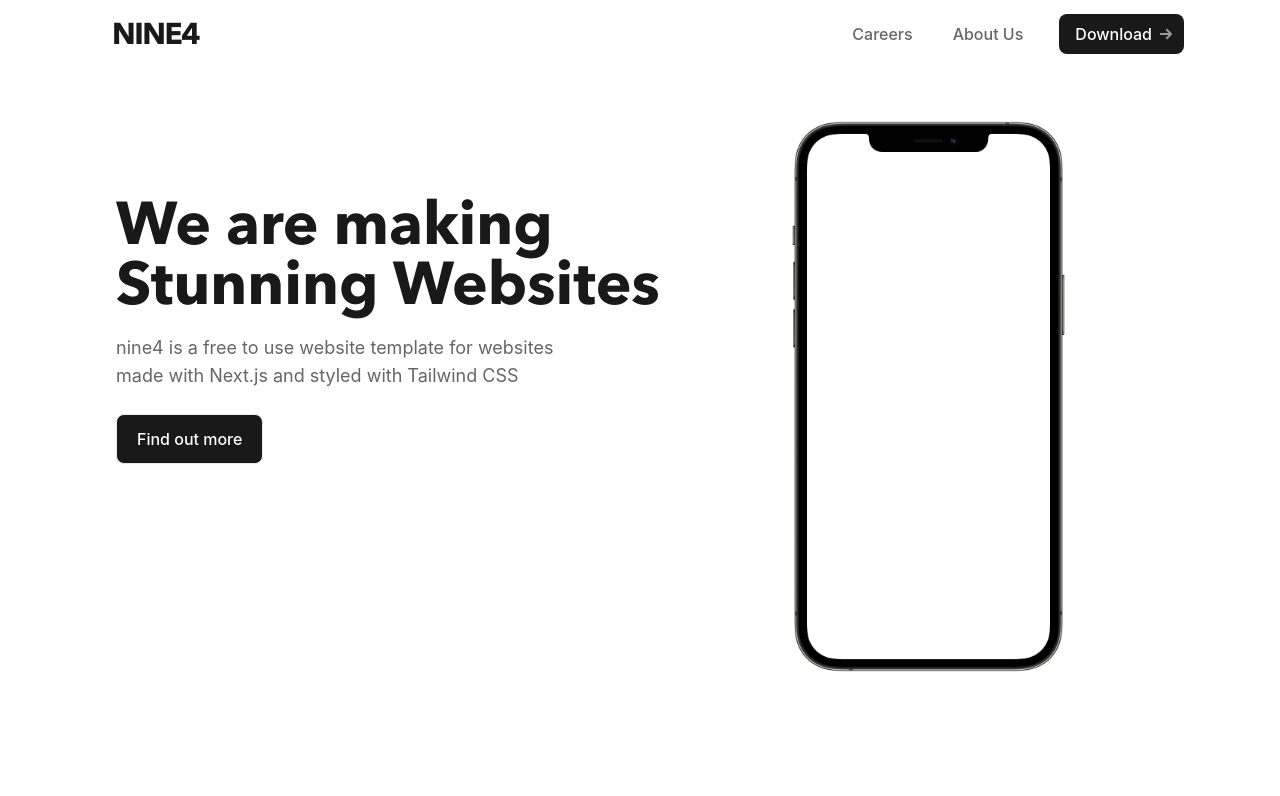
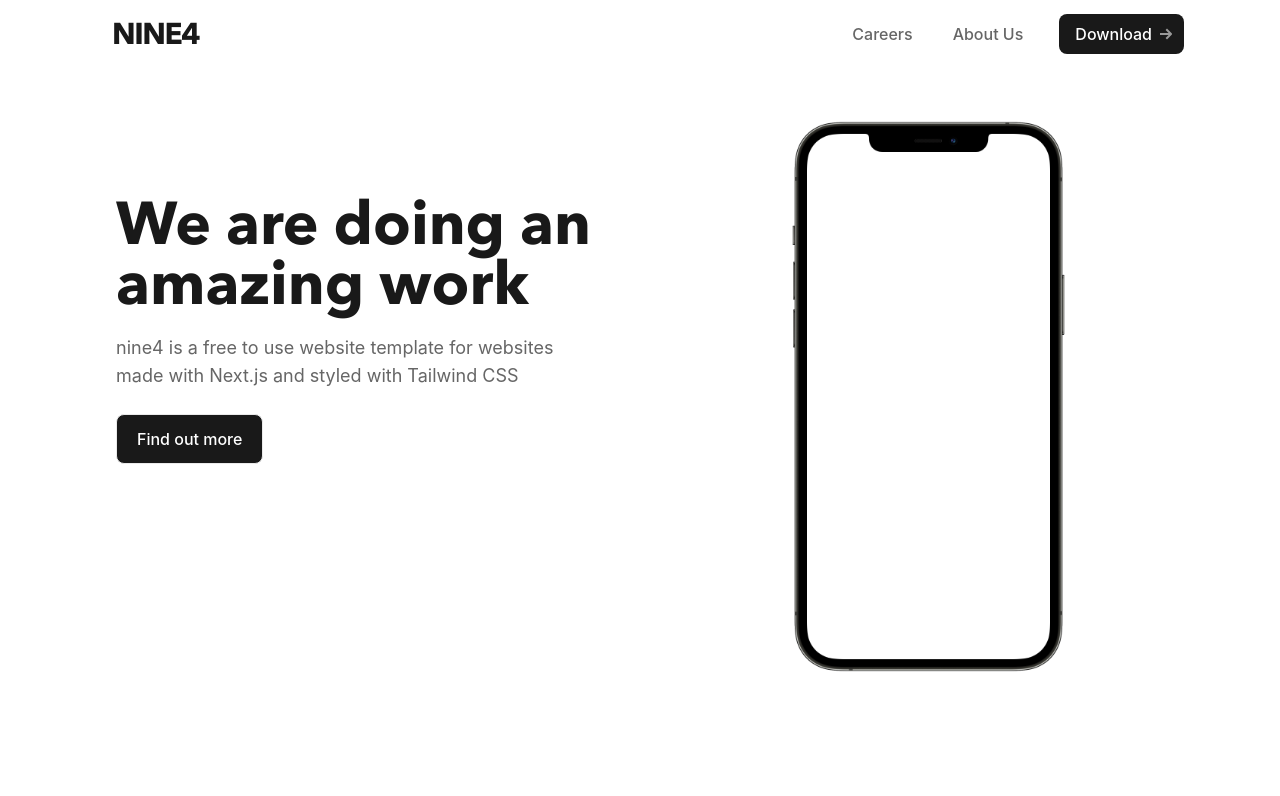
Before and after one commit to valezo/alberatung, a Next.js app: page / in a window 1280 px wide. Shown: the top 796 px of the page. Built offline with nearby package versions, Linux system fonts and the light colour scheme.

Commit message:
edited page description

```diff
--- a/components/Main.js
+++ b/components/Main.js
@@ -4,7 +4,7 @@ export default function Main() {
       <div className="max-w-7xl mx-auto flex px-5 py-24 md:flex-row flex-col items-center">
         <div className="lg:flex-grow md:w-1/2 md:ml-24 pt-6 flex flex-col md:items-start md:text-left mb-40 items-center text-center">
           <h1 className="mb-5 sm:text-6xl text-5xl items-center Avenir xl:w-2/2 text-gray-900">
-            We are making Stunning Websites
+            We are doing an amazing work
           </h1>
           <p className="mb-4 xl:w-3/4 text-gray-600 text-lg">
             nine4 is a free to use website template for websites made with
```
Also changed, not shown: 1 other file (tests, documents, lock files or other folders).
